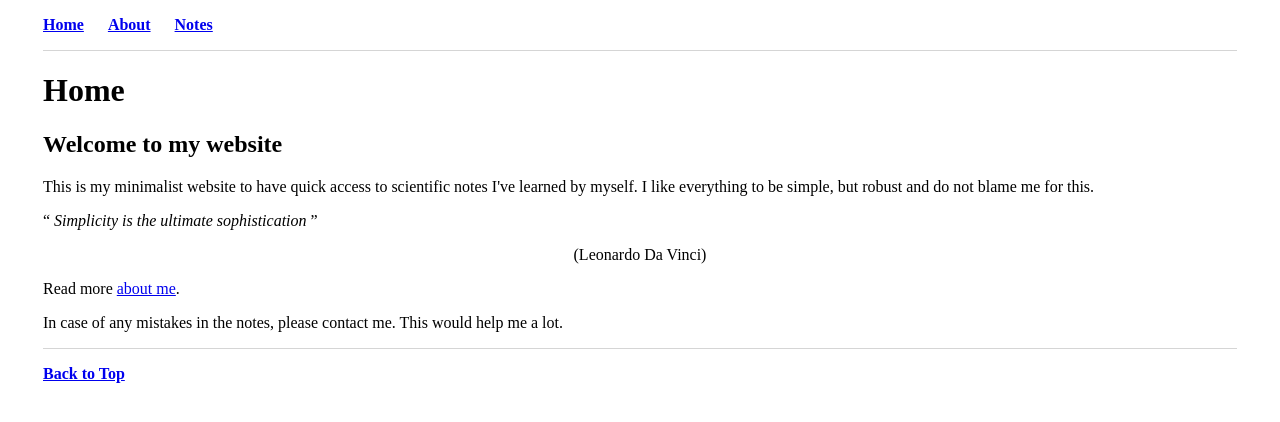
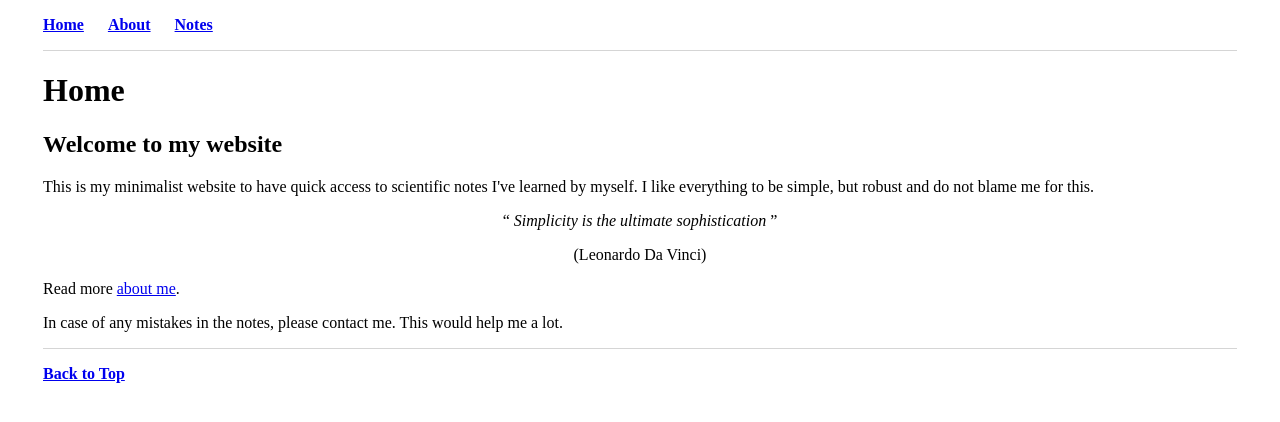
Before and after one commit to mrrezaie/mrrezaie.github.io, a Jekyll site: the page built from index.html, in a window 1280 px wide. Shown: the top 422 px of the page. Built offline with Jekyll 4.4.1, drawn with Linux system fonts in a browser that asks for light colours.

Commit message:
Update index.html

```diff
--- a/index.html
+++ b/index.html
@@ -7,7 +7,8 @@ title: Home
 	<h1>Home</h1>
 	<h2>Welcome to my website</h2>
 	<p>This is my minimalist website to have quick access to scientific notes I've learned by myself. I like everything to be simple, but robust and do not blame me for this.</p>
-	<q style="text-align:center"> <i>Simplicity is the ultimate sophistication</i> </q>
+	</p>
+	<p style="text-align:center"> <q> <i>Simplicity is the ultimate sophistication</i> </q> </p>
 	<p style="text-align:center"> (Leonardo Da Vinci) </p>
 	<p> Read more <a href="about/index.html">about me</a>. </p>
 	<p> In case of any mistakes in the notes, please contact me. This would help me a lot. </p>
```
